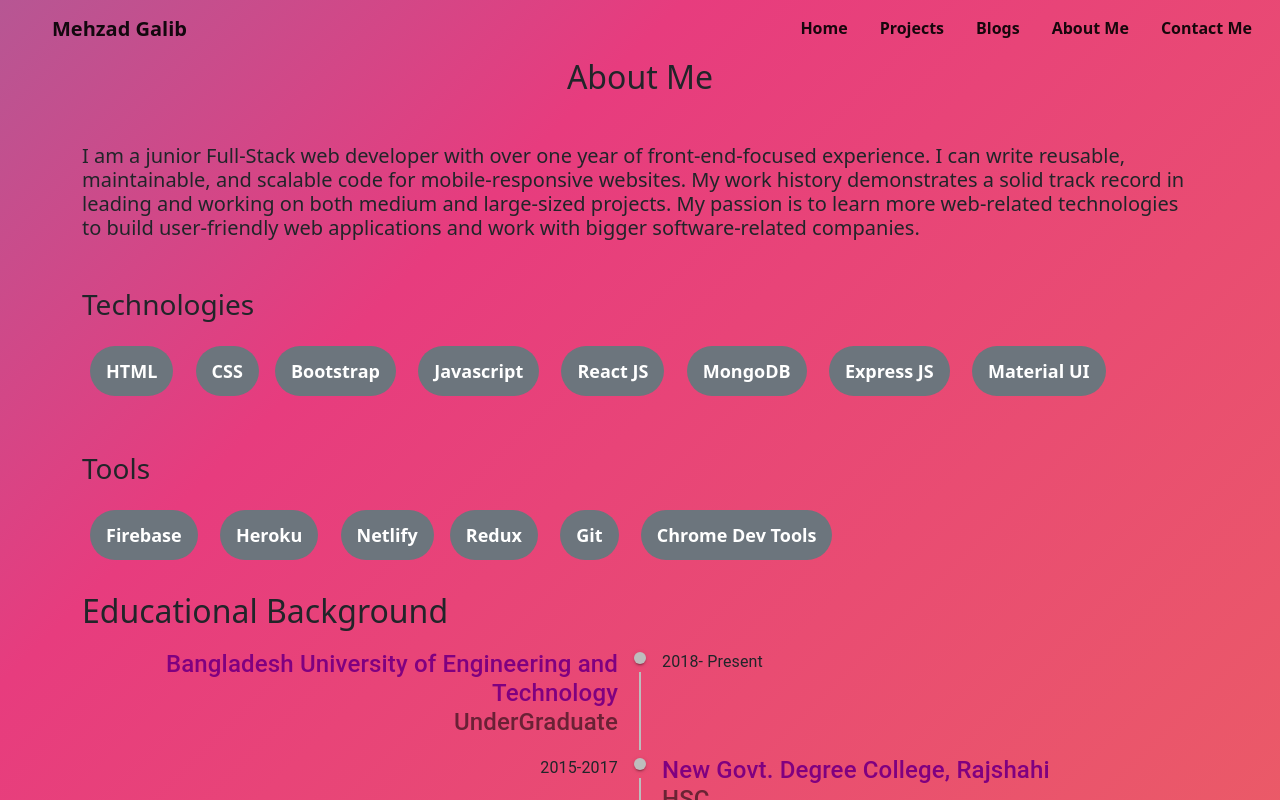
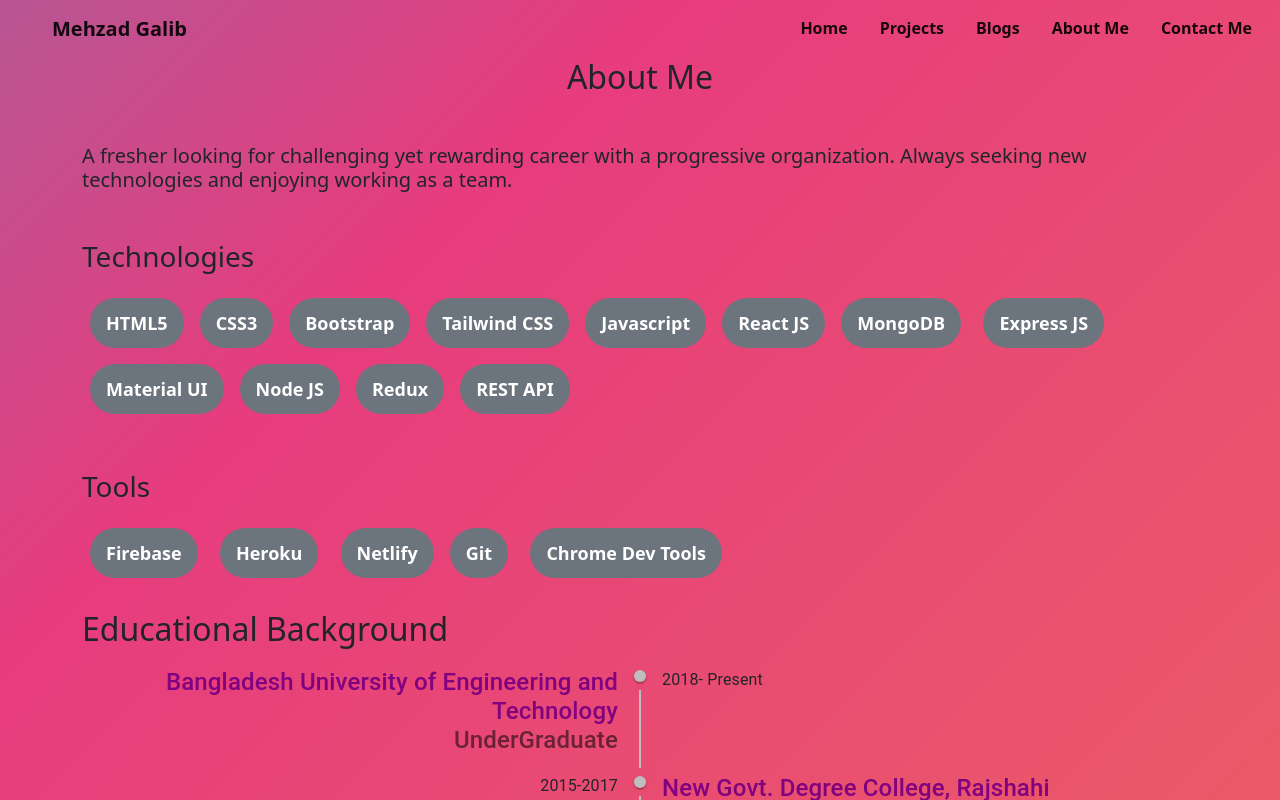
Before and after one commit to Mehzad-Galib/portfolio-React, a React (Create React App) app: page /about in a window 1280 px wide. Shown: the top 800 px of the page. Built offline with nearby package versions, Linux system fonts and the light colour scheme.

Commit message:
another improve

```diff
--- a/package.json
+++ b/package.json
@@ -14,6 +14,7 @@
     "@testing-library/react": "^11.2.6",
     "@testing-library/user-event": "^12.8.3",
     "emailjs-com": "^2.6.4",
+    "netlify-cli": "^4.0.5",
     "react": "^17.0.2",
     "react-awesome-button": "^6.5.1",
     "react-bootstrap": "^1.5.2",
--- a/src/Components/About/About.js
+++ b/src/Components/About/About.js
@@ -24,13 +24,7 @@ const About = () => {
         <div className="align-items-center justify-content-center">
           <Fade left>
             <h5>
-              I am a junior Full-Stack web developer with over one year of
-              front-end-focused experience. I can write reusable, maintainable,
-              and scalable code for mobile-responsive websites. My work history
-              demonstrates a solid track record in leading and working on both
-              medium and large-sized projects. My passion is to learn more
-              web-related technologies to build user-friendly web applications
-              and work with bigger software-related companies.
+            A fresher looking for challenging yet rewarding career with a progressive organization. Always seeking new technologies and enjoying working as a team.
             </h5>
           </Fade>
         </div>
@@ -38,18 +32,21 @@ const About = () => {
           <h3 className="mt-5">Technologies</h3>
           <h4 className="mt-3 badges">
             <span className="badge m-2 p-3 rounded-pill bg-secondary">
-              HTML
-            </span>{" "}
-            <span className="badge m-2 p-3 rounded-pill bg-secondary">CSS</span>
+              HTML5
+            </span>
+            <span className="badge m-2 p-3 rounded-pill bg-secondary">CSS3</span>
             <span className="badge m-2 p-3 rounded-pill bg-secondary">
               Bootstrap
-            </span>{" "}
+            </span>
+            <span className="badge m-2 p-3 rounded-pill bg-secondary">
+              Tailwind CSS
+            </span>
             <span className="badge m-2 p-3 rounded-pill bg-secondary">
               Javascript
-            </span>{" "}
+            </span>
             <span className="badge m-2 p-3 rounded-pill bg-secondary">
               React JS
-            </span>{" "}
+            </span>
             <span className="badge m-2 p-3 rounded-pill bg-secondary">
               MongoDB
             </span>{" "}
@@ -58,7 +55,16 @@ const About = () => {
             </span>{" "}
             <span className="badge m-2 p-3 rounded-pill bg-secondary">
               Material UI
-            </span>{" "}
+            </span>
+            <span className="badge m-2 p-3 rounded-pill bg-secondary">
+              Node JS
+            </span>
+            <span className="badge m-2 p-3 rounded-pill bg-secondary">
+              Redux
+            </span>
+            <span className="badge m-2 p-3 rounded-pill bg-secondary">
+             REST API
+            </span>
           </h4>
         </LightSpeed>
       </div>
@@ -75,9 +81,7 @@ const About = () => {
             <span className="badge m-2 p-3 rounded-pill bg-secondary">
               Netlify
             </span>
-            <span className="badge m-2 p-3 rounded-pill bg-secondary">
-              Redux
-            </span>{" "}
+
             <span className="badge m-2 p-3 rounded-pill bg-secondary">Git</span>{" "}
             <span className="badge m-2 p-3 rounded-pill bg-secondary">
               Chrome Dev Tools
--- a/src/Components/Contact/Contact.js
+++ b/src/Components/Contact/Contact.js
@@ -3,11 +3,12 @@ import emailjs from "emailjs-com";
 import{ init } from 'emailjs-com';
 import './contact.css'
 import Bounce from 'react-reveal/Bounce';
+import { useState } from "react";
 init("user_4WcrCOogGeTS9zyg7euJ9");
 
 
 const Contact = () => {
-
+const [message, setMessage] = useState(null)
 
   const onSubmit = (e) => {
       e.preventDefault()
@@ -16,6 +17,7 @@ const Contact = () => {
     emailjs.sendForm('contact_form', 'template_dr99p5a', e.target, 'user_4WcrCOogGeTS9zyg7euJ9')
       .then((result) => {
           console.log(result.text);
+          setMessage('Thanks for filling up the contact form. I will be in touch with you soon')
       }, (error) => {
           console.log(error);
       });
@@ -68,7 +70,7 @@ const Contact = () => {
         </div>
       </form>
       </Bounce>
-
+      <h4 className="text-green mt-3 text-center">{message}</h4>
     </div>
   );
 };
--- a/src/Components/Projects/Sample.js
+++ b/src/Components/Projects/Sample.js
@@ -3,6 +3,7 @@ import { Nav } from "react-bootstrap";
 import { FontAwesomeIcon } from "@fortawesome/react-fontawesome";
 import { faGithubSquare } from "@fortawesome/free-brands-svg-icons";
 import './Simple.css'
+import { faGlobe } from "@fortawesome/free-solid-svg-icons";
 
 
 const Sample = (props) => {
@@ -24,12 +25,12 @@ const Sample = (props) => {
           <div className="card-body d-flex justify-content-center">
             <Nav.Link href={github} target="_blank">
               <button className="btn btn-outline-primary" type="button">
-               <FontAwesomeIcon icon={faGithubSquare} /> Github
+               <FontAwesomeIcon icon={faGithubSquare} /> Source Code
               </button>
             </Nav.Link>
             <Nav.Link href={liveSite} target="_blank">
               <button className="btn btn-outline-warning">
-                Live Website
+              <FontAwesomeIcon icon={faGlobe} /> Preview
               </button>
             </Nav.Link>
           </div>
--- a/src/projects_Fake.json
+++ b/src/projects_Fake.json
@@ -5,15 +5,15 @@
     "description": "A Blog Posting Single Page Application made with MERN",
     "github": "https://github.com/Mehzad-Galib/blog-tailwind-client",
     "liveSite": "https://blog-mania-4c2cf.web.app",
-    "image": "https://i.ibb.co/w6Dj1cm/smart-Shop.jpg"
+    "image": "https://i.ibb.co/YDzpcZz/blog-mania.png"
   },
   {
     "id": 2,
-    "title": "Redux Book Shelf",
-    "description": "A Book Listing Website where State Management has been done by Redux",
-    "github": "https://github.com/Mehzad-Galib/redux-book-shelf",
-    "liveSite": "https://reduxbookshelf.netlify.app/",
-    "image": "https://i.ibb.co/4VmgRD4/internet-Provider.jpg"
+    "title": "Laptop Bazar",
+    "description": "A Marketplace to buy Laptops, Created with HTML, CSS and Bootstrap",
+    "github": "https://github.com/Mehzad-Galib/Laptop-Market",
+    "liveSite": "https://mehzad-galib.github.io/Laptop-Market/#",
+    "image": "https://i.ibb.co/4PxDyNT/laptop-bazar.png"
   },
   {
     "id": 3,
@@ -21,14 +21,6 @@
     "description": "A visual database of 20 English Premier League Teams with their social media links",
     "github": "https://github.com/Mehzad-Galib/EPL-Universe",
     "liveSite": "https://epl-universe-react-router.netlify.app/",
-    "image": "https://i.ibb.co/XVS83Xp/epl-Universe.jpg"
-  },
-  {
-    "id": 4,
-    "title": "Laptop Bazar",
-    "description": "A Marketplace to buy laptops",
-    "github": "https://github.com/Mehzad-Galib/Laptop-Market",
-    "liveSite": "https://mehzad-galib.github.io/Laptop-Market/#",
-    "image": "https://i.ibb.co/XVS83Xp/epl-Universe.jpg"
+    "image": "https://i.ibb.co/JKLd0xf/epl-universe.png"
   }
 ]
```
Also changed, not shown: 2 other files (tests, documents, lock files or other folders).
